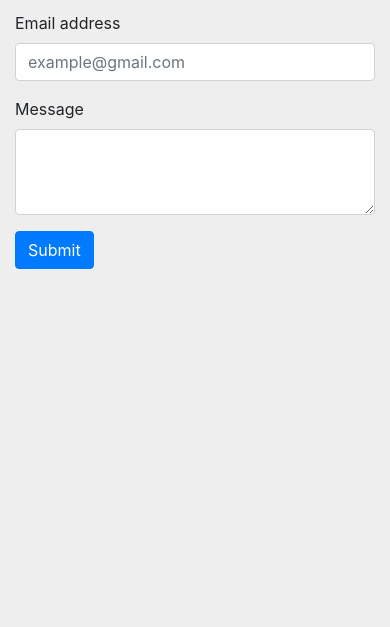
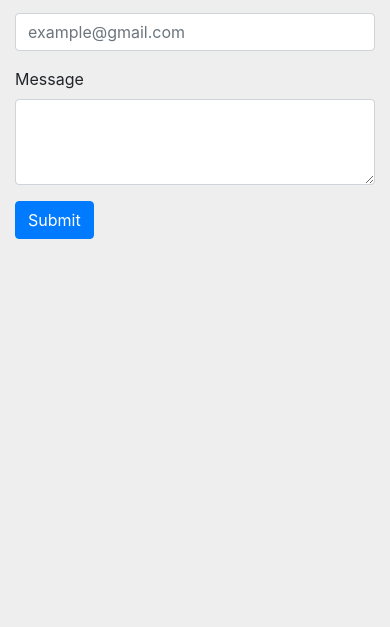
Before and after one commit to samanthabarrueta/Responsive-Portfolio, a plain HTML site: page contact.html in a window 390 px wide. Shown: the part 217-844 px from the top of the page. Drawn offline with nearby package versions, Linux system fonts and the light colour scheme.

Commit message:
new css
due to responsiveness update

```diff
--- a/Assets/css/style.css
+++ b/Assets/css/style.css
@@ -28,7 +28,7 @@ a:hover {
     color: black;
 }
 
-.container-sm {
+.container {
     padding-top: 30px;
 }
 
```
